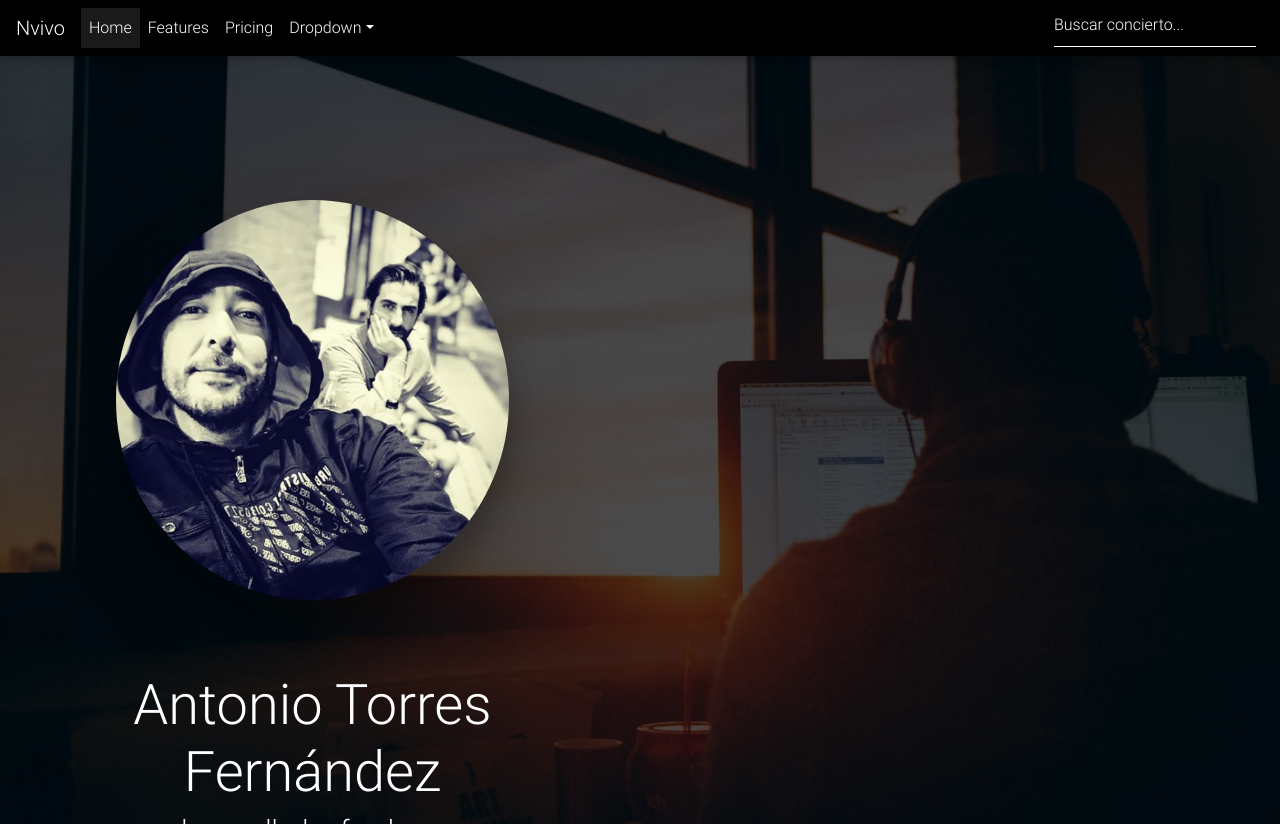
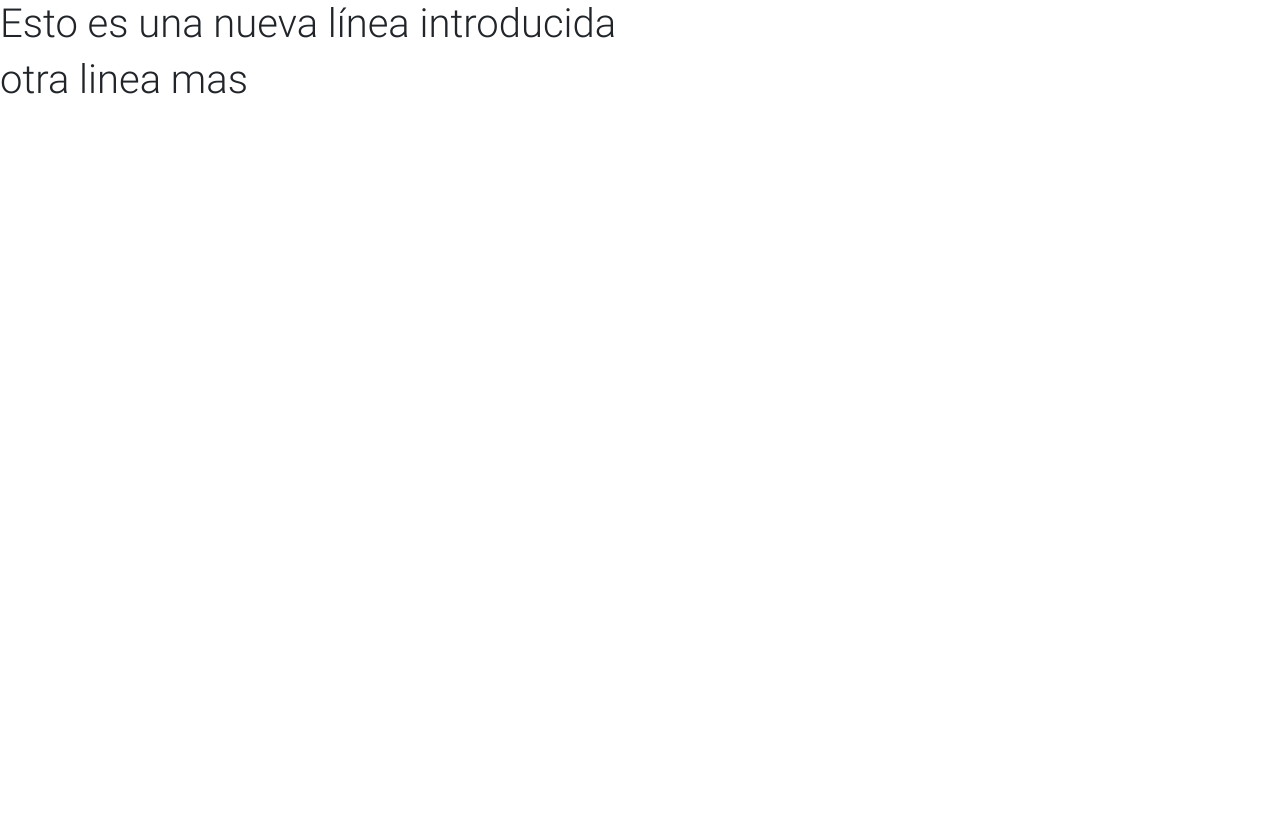
Before and after one commit to antoferGitHub/rosaliaBoutique, a plain HTML site: page index.html in a window 1280 px wide. After the commit the page ends 800 px from the top, so only its background shows below. Drawn offline with Linux system fonts and the light colour scheme.

Commit message:
Creacion de index.html Limpio

```diff
--- a/index.html
+++ b/index.html
@@ -19,105 +19,8 @@
 <body>
   <header>
 
-    <!-- barra de navegación -->
-    <nav class="navbar navbar-expand-md sticky-top navbar-dark oscuro negro container-fluid">
-
-      <!-- Navbar brand -->
-      <a class="navbar-brand" href="#">Nvivo</a>
-
-      <!-- Collapse button -->
-      <button class="navbar-toggler" type="button" data-toggle="collapse" data-target="#basicExampleNav" aria-controls="basicExampleNav"
-        aria-expanded="false" aria-label="Toggle navigation">
-        <span class="navbar-toggler-icon"></span>
-      </button>
-
-      <!-- Collapsible content -->
-      <div class="collapse navbar-collapse" id="basicExampleNav">
-
-        <!-- Links -->
-        <ul class="navbar-nav mr-auto">
-          <li class="nav-item active">
-            <a class="nav-link" href="#">Home
-              <span class="sr-only">(current)</span>
-            </a>
-          </li>
-          <li class="nav-item">
-            <a class="nav-link" href="#">Features</a>
-          </li>
-          <li class="nav-item">
-            <a class="nav-link" href="#">Pricing</a>
-          </li>
-
-          <!-- Dropdown -->
-          <li class="nav-item dropdown">
-            <a class="nav-link dropdown-toggle" id="navbarDropdownMenuLink" data-toggle="dropdown" aria-haspopup="true"
-              aria-expanded="false">Dropdown</a>
-            <div class="dropdown-menu dropdown-primary" aria-labelledby="navbarDropdownMenuLink">
-              <a class="dropdown-item" href="#">Action</a>
-              <a class="dropdown-item" href="#">Another action</a>
-              <a class="dropdown-item" href="#">Something else here</a>
-            </div>
-          </li>
-
-        </ul>
-        <!-- Links -->
-
-        <form class="form-inline">
-          <div class="md-form my-0">
-            <input class="form-control mr-sm-2" type="text" placeholder="Buscar concierto..." aria-label="Search">
-          </div>
-        </form>
-      </div>
-
-
-      <!-- Collapsible content -->
-
-    </nav>
-    <!-- barra de navegación -->
-
-    <!-- Imagen Principal -->
-    <div class="view">
-      <img class="img-fluid" src="img\fondo.jpg">
-      <div class="mask rgba-black-strong">
-        <div class="row">
-          <div class="col-6">
-            <br>
-            <br>
-            <br>
-            <div class="caption left-block text-center">
-
-              <br>
-              <br>
-              <br>
-              <img src="img\user.jpg" class="rounded mx-auto d-block z-depth-5 rounded-circle" height="400">
-              <br>
-              <br>
-              <br>
-              <h1 class="text-white animated zoomIn display-4">Antonio Torres Fernández</h1>
-              <h3 class="text-white">desarrollador freelance</h3>
-              <br>
-              <div class="row d-flex justify-content-center">
-
-                <img src="img\logosProgramacion\web.png" height="50">
-                <img src="img\logosProgramacion\mysql2.png" height="50">
-                <img src="img\logosProgramacion\java.png" height="50">
-                <img src="img\logosProgramacion\puntonet.png" height="50">
-
-              </div>
-            </div>
-            <div class="col-6">
-
-            </div>
-          </div>
-
-          <!-- <a class="btn btn-outline-light animated zoomIn" href="#">Descargar para smartphone</a> -->
-        </div>
-      </div>
-
-    </div>
-    <!-- Imagen Principal -->
-
-
+   <h1>Esto es una nueva línea introducida</h1>
+   <h1>otra linea mas</h1>
 
   </header>
 </body>
```
